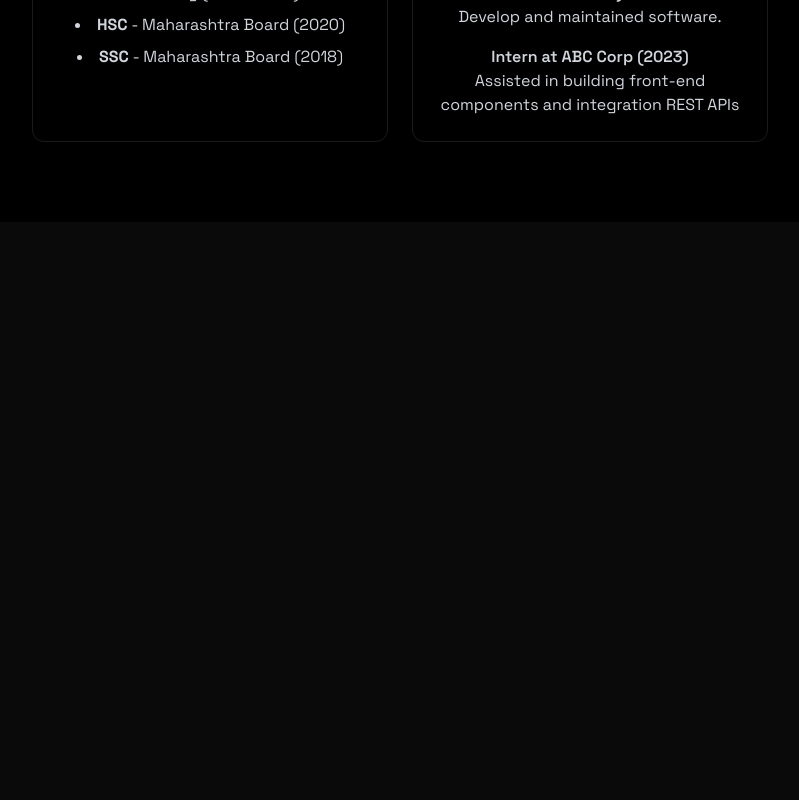
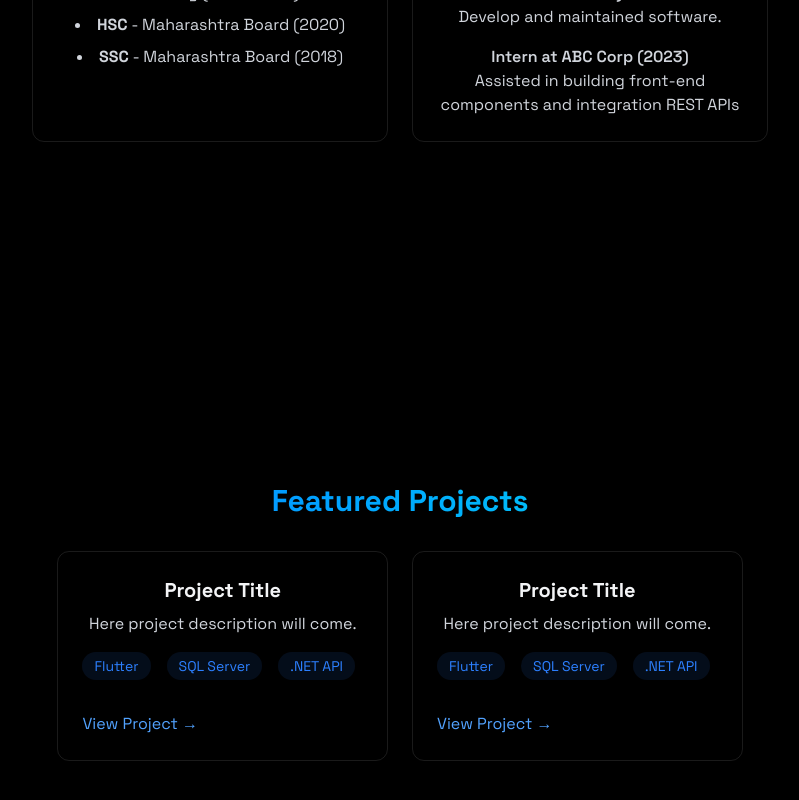
Before and after one commit to mdrazadev/reactportfolio, a React (Vite) app: page / in a window 1280 px wide. Shown: the part 1454-2254 px from the top of the page, without its empty margins (240-1039 px from the left). Before the commit the page ends 1708 px from the top, so only its background shows below. Built offline with nearby package versions, Linux system fonts and the light colour scheme.

Commit message:
project section added, scroll effect added

```diff
--- a/src/App.jsx
+++ b/src/App.jsx
@@ -6,6 +6,7 @@ import { Navbar } from './components/Navbar';
 import { MobileMenu } from './components/MobileMenu';
 import { Home } from './components/sections/Home';
 import { About } from './components/sections/About';
+import { Projects } from './components/sections/Projects';
 function App() {
   const [isLoaded, setIsLoaded] = useState(false);
   const [menuOpen, setMenuOpen] = useState(false);
@@ -18,6 +19,7 @@ function App() {
         <MobileMenu menuOpen={menuOpen} setMenuOpen={setMenuOpen} />
         < Home />
         <About />
+        <Projects />
       </div>
     </>
   )
--- a/src/components/Navbar.jsx
+++ b/src/components/Navbar.jsx
@@ -29,7 +29,7 @@ export const Navbar = ({ menuOpen, setMenuOpen }) => {
                 <div className="hidden md:flex items-center space-x-8">
                     <a href="#home" className="text-gray-300 hover:text-white transition-colors">Home</a>
                     <a href="#about" className="text-gray-300 hover:text-white transition-colors">About</a>
-                    <a href="#project" className="text-gray-300 hover:text-white transition-colors">Projects</a>
+                    <a href="#projects" className="text-gray-300 hover:text-white transition-colors">Projects</a>
                     <a href="#contact" className="text-gray-300 hover:text-white transition-colors">Contact</a>
                 </div>
                 {
--- /dev/null
+++ b/src/components/RevealOnScroll.jsx
@@ -0,0 +1,19 @@
+import { useEffect, useRef } from "react"
+
+export const RevealOnScroll = ({ children }) => {
+    const ref = useRef(null);
+
+    useEffect(() => {
+        const observer = new IntersectionObserver(([entry]) => {
+            if (entry.isIntersecting) {
+                ref.current.classList.add("visible");
+            }
+        }, { threshold: 0.2, rootMargin: "0px 0px -50px 0px" })
+
+        if (ref.current) observer.observe(ref.current);
+
+        return () => observer.disconnect();
+    });
+
+    return <div ref={ref} className="reveal">{children}</div>
+}
--- a/src/components/sections/About.jsx
+++ b/src/components/sections/About.jsx
@@ -1,3 +1,4 @@
+import { RevealOnScroll } from "../RevealOnScroll";
 export const About = () => {
     const frontendSkills = ["Dart", "Flutter", "JavaScript", "TypeScript", "React", "TailwindCSS",];
     const backendSkills = [".NET Core 8", "Python", "SQL Server"];
@@ -5,6 +6,7 @@ export const About = () => {
         id="about"
         className="min-h-screen flex items-center justify-center py-20"
     >
+        < RevealOnScroll>
             <div className="max-w-3xl mx-auto px-4">
                 <h2 className="text-3xl font-bold mb-8 bg-gradient-to-r from-blue-500 to-cyan-400 bg-clip-text text-transparent text-center" >
                     About Me
@@ -83,6 +85,6 @@ export const About = () => {
                     </div>
                 </div>
             </div>
+        </RevealOnScroll>
     </section>
-        ;
 }
--- a/src/components/sections/Home.jsx
+++ b/src/components/sections/Home.jsx
@@ -1,6 +1,9 @@
+import { RevealOnScroll } from "../RevealOnScroll";
+
 export const Home = () => {
     return (
         <section id="home" className="min-h-screen flex justify-center items-center relative">
+            < RevealOnScroll>
                 <div className="text-center z-10 px-4">
                     <h1 className="text-5xl md:text-7xl font-bold mb-6 bg-gradient-to-r from-blue-500 to-purple-600 bg-clip-text text-transparent leading-right">
                         Hi, I am Mohd Raza
@@ -21,6 +24,7 @@ export const Home = () => {
                         </a>
                     </div>
                 </div>
+            </RevealOnScroll>
         </section>
     );
 }
--- a/src/components/sections/Projects.jsx
+++ b/src/components/sections/Projects.jsx
@@ -0,0 +1,50 @@
+import { RevealOnScroll } from "../RevealOnScroll";
+export const Projects = () => {
+    return <section id="projects" className="min-h-screen flex items-center justify-center py-20">
+        <RevealOnScroll>
+            <div className="max-w-5xl mx-auto px-4">
+                <h2 className="text-3xl font-bold mb-8 bg-gradient-to-r from-blue-500 to-cyan-400 bg-clip-text text-transparent text-center" >
+                    Featured Projects
+                </h2>
+                <div className="grid grid-cols-1 md:grid-cols-2 gap-6">
+                    {/* PROJECT SECTION */}
+                    <div className="border rounded-xl p-6 border-white/10 hover:-translate-y-1 hover:border-blue-500/30 hover:shadow-[0_2px_8px_rgba(59,130,246,0.1)] transition-all">
+                        <h3 className="text-xl font-bold mb-2">Project Title</h3>
+                        <p className="text-gray-300 mb-4" >Here project description will come.</p>
+                        <div className="flex flex-wrap gap-2 mb-4">
+                            {["Flutter", "SQL Server", ".NET API"].map((tech, key) => (
+                                <span
+                                    key={key}
+                                    className="mr-2 bg-blue-500/10 text-blue-500 px-3 py-1 cursor-pointer rounded-full text-sm hover:bg-blue-500/20 hover:shadow-[0_2px_8px_rgba(59,130,246,0.1)] transition-all"
+                                >
+                                    {tech}
+                                </span>
+                            ))}
+                        </div>
+                        <div className="flex justify-between items-center">
+                            <a href="#" className="text-blue-400 hover:text-blue-300 transition-colors mt-4">View Project →</a>
+                        </div>
+                    </div>
+                    {/* PROJECT SECTION */}
+                    <div className="border rounded-xl p-6 border-white/10 hover:-translate-y-1 hover:border-blue-500/30 hover:shadow-[0_2px_8px_rgba(59,130,246,0.1)] transition-all">
+                        <h3 className="text-xl font-bold mb-2">Project Title</h3>
+                        <p className="text-gray-300 mb-4" >Here project description will come.</p>
+                        <div className="flex flex-wrap gap-2 mb-4">
+                            {["Flutter", "SQL Server", ".NET API"].map((tech, key) => (
+                                <span
+                                    key={key}
+                                    className="mr-2 bg-blue-500/10 text-blue-500 px-3 py-1 cursor-pointer rounded-full text-sm hover:bg-blue-500/20 hover:shadow-[0_2px_8px_rgba(59,130,246,0.1)] transition-all"
+                                >
+                                    {tech}
+                                </span>
+                            ))}
+                        </div>
+                        <div className="flex justify-between items-center">
+                            <a href="#" className="text-blue-400 hover:text-blue-300 transition-colors mt-4">View Project →</a>
+                        </div>
+                    </div>
+                </div>
+            </div>
+        </RevealOnScroll>
+    </section>
+}
--- a/src/index.css
+++ b/src/index.css
@@ -49,3 +49,14 @@ body {
     animation: loading 0.8s ease infinite;
   }
 }
+
+
+.reveal{
+  opacity: 0;
+  transform: translateY(20px);
+  transition: opacity 0.7s ease, transform 0.7s ease;
+}
+.reveal.visible{
+  opacity: 1;
+  transform: translateY(0);
+}
```
Lines whose indentation alone changed are shown as unchanged.
